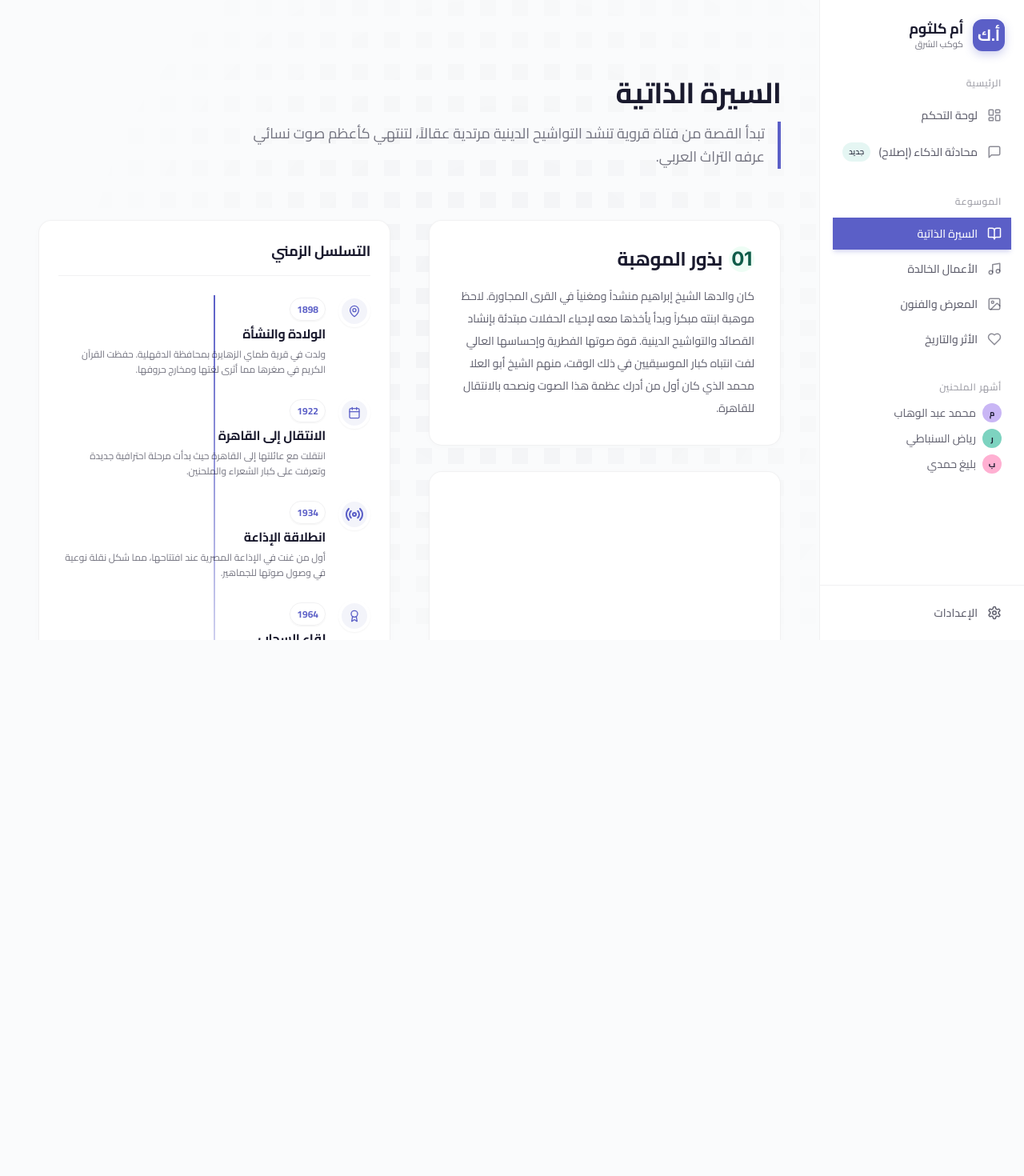
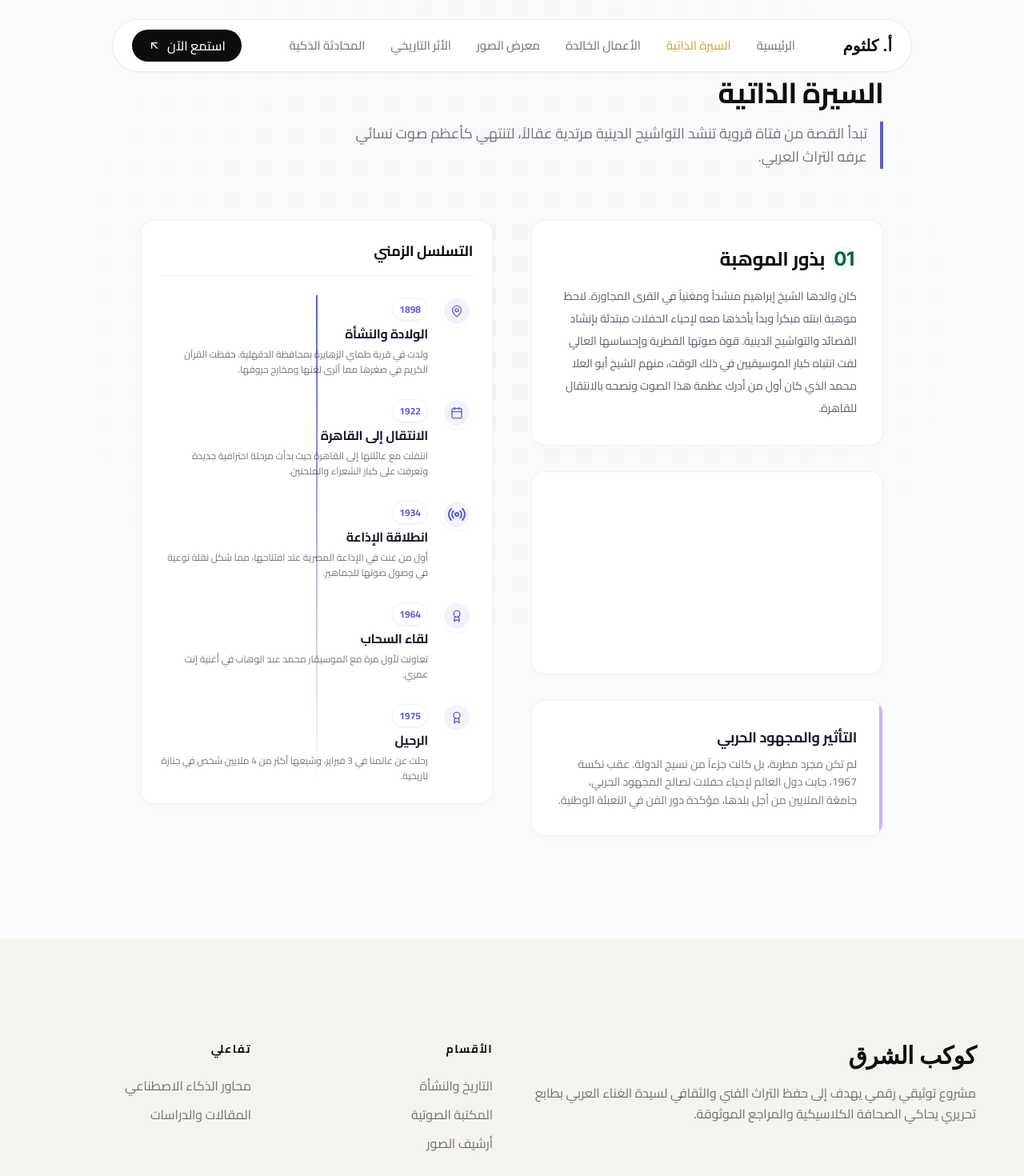
Before and after one commit to Megsyai/proj-de4efd0d, a React (Vite) app: page /biography in a window 1280 px wide. Shown: the top 1470 px of the page at 80% size. Before the commit the page ends 800 px from the top, so only its background shows below. Built offline with nearby package versions, Linux system fonts and the light colour scheme; the HTML template or start-up script is replaced by a standard one.

Commit message:
Update src/App.tsx

```diff
--- a/src/App.tsx
+++ b/src/App.tsx
@@ -1,27 +1,120 @@
 
-import { BrowserRouter, Routes, Route } from "react-router-dom";
-import { Sidebar } from "./components/Sidebar";
+import { BrowserRouter, Routes, Route, Link, useLocation } from "react-router-dom";
+import { ArrowUpLeft, Menu, X } from "lucide-react";
+import { useState, useEffect } from "react";
 import Home from "./pages/Home";
-import ChatDashboard from "./pages/ChatDashboard";
 import Biography from "./pages/Biography";
 import Discography from "./pages/Discography";
+import Gallery from "./pages/Gallery";
 import Legacy from "./pages/Legacy";
+import ChatDashboard from "./pages/ChatDashboard";
+
+const Navigation = () => {
+  const [isOpen, setIsOpen] = useState(false);
+  const location = useLocation();
+
+  const links = [
+    { path: "/", label: "الرئيسية" },
+    { path: "/biography", label: "السيرة الذاتية" },
+    { path: "/discography", label: "الأعمال الخالدة" },
+    { path: "/gallery", label: "معرض الصور" },
+    { path: "/legacy", label: "الأثر التاريخي" },
+    { path: "/chat", label: "المحادثة الذكية" },
+  ];
+
+  return (
+    <header className="fixed top-6 left-0 right-0 z-50 flex justify-center px-6">
+      <nav className="flex items-center justify-between px-6 py-3 w-full max-w-[1000px] rounded-full shadow-sm" style={{ background: '#ffffff', border: '1px solid rgba(13,13,13,0.08)' }}>
+        <Link to="/" className="font-serif text-xl font-bold text-[#0d0d0d]">أ. كلثوم</Link>
+
+        <div className="hidden md:flex gap-8">
+          {links.map(l => (
+            <Link
+              key={l.path}
+              to={l.path}
+              className={`text-[15px] font-medium transition-colors ${location.pathname === l.path ? 'text-[#c9a84c]' : 'text-[rgba(13,13,13,0.56)] hover:text-[#0d0d0d]'}`}
+            >
+              {l.label}
+            </Link>
+          ))}
+        </div>
+
+        <Link to="/discography" className="hidden md:flex items-center gap-2 px-5 py-2 rounded-full font-medium transition-transform hover:scale-105" style={{ background: '#0d0d0d', color: '#ffffff' }}>
+          استمع الآن <ArrowUpLeft size={16} />
+        </Link>
+
+        <button className="md:hidden" onClick={() => setIsOpen(!isOpen)}>
+          {isOpen ? <X color="#0d0d0d" /> : <Menu color="#0d0d0d" />}
+        </button>
+      </nav>
+
+      {/* Mobile Menu */}
+      {isOpen && (
+        <div className="absolute top-20 left-6 right-6 p-6 rounded-2xl md:hidden flex flex-col gap-4 shadow-lg" style={{ background: '#ffffff', border: '1px solid rgba(13,13,13,0.08)' }}>
+          {links.map(l => (
+            <Link key={l.path} to={l.path} onClick={() => setIsOpen(false)} className={`text-lg ${location.pathname === l.path ? 'text-[#c9a84c]' : 'text-[#0d0d0d]'}`}>
+              {l.label}
+            </Link>
+          ))}
+        </div>
+      )}
+    </header>
+  );
+};
+
+const Footer = () => (
+  <footer className="relative z-10 pt-32 pb-12 overflow-hidden" style={{ background: '#f5f3ee', color: '#0d0d0d' }}>
+    <div className="max-w-[1240px] mx-auto px-6 md:px-10">
+      <div className="grid grid-cols-1 md:grid-cols-4 gap-12 mb-24">
+        <div className="md:col-span-2">
+           <h3 className="font-serif text-3xl font-bold mb-4">كوكب الشرق</h3>
+           <p className="text-[16px] leading-[1.65]" style={{ color: 'rgba(13,13,13,0.56)' }}>
+             مشروع توثيقي رقمي يهدف إلى حفظ التراث الفني والثقافي لسيدة الغناء العربي بطابع تحريري يحاكي الصحافة الكلاسيكية والمراجع الموثوقة.
+           </p>
+        </div>
+        <div>
+           <h4 className="font-bold text-sm tracking-widest uppercase mb-6">الأقسام</h4>
+           <ul className="space-y-3" style={{ color: 'rgba(13,13,13,0.56)' }}>
+             <li><Link to="/biography" className="hover:text-[#0d0d0d]">التاريخ والنشأة</Link></li>
+             <li><Link to="/discography" className="hover:text-[#0d0d0d]">المكتبة الصوتية</Link></li>
+             <li><Link to="/gallery" className="hover:text-[#0d0d0d]">أرشيف الصور</Link></li>
+           </ul>
+        </div>
+        <div>
+           <h4 className="font-bold text-sm tracking-widest uppercase mb-6">تفاعلي</h4>
+           <ul className="space-y-3" style={{ color: 'rgba(13,13,13,0.56)' }}>
+             <li><Link to="/chat" className="hover:text-[#0d0d0d]">محاور الذكاء الاصطناعي</Link></li>
+             <li><Link to="/legacy" className="hover:text-[#0d0d0d]">المقالات والدراسات</Link></li>
+           </ul>
+        </div>
+      </div>
+
+      {/* Oversized Wordmark Signature Move */}
+      <div className="w-full text-center border-t py-12" style={{ borderColor: 'rgba(13,13,13,0.08)' }}>
+        <h1 className="font-serif tracking-tighter" style={{ fontSize: 'clamp(60px, 15vw, 200px)', lineHeight: '0.8', color: 'rgba(13,13,13,0.05)' }}>
+          أم كلثوم
+        </h1>
+      </div>
+    </div>
+  </footer>
+);
 
 function App() {
   return (
     <BrowserRouter>
-      <div className="flex h-screen overflow-hidden bg-[#fafbfc] text-[#1a1a2e] ds-bg" dir="rtl">
-        <Sidebar />
-        <main className="flex-1 h-full overflow-y-auto relative z-10 ds-scrollbar">
+      <div className="relative z-0 min-h-screen flex flex-col" style={{ background: '#f5f3ee', color: '#0d0d0d' }}>
+        <Navigation />
+        <main className="flex-1 relative z-10 select-auto">
           <Routes>
             <Route path="/" element={<Home />} />
-            <Route path="/chat" element={<ChatDashboard />} />
             <Route path="/biography" element={<Biography />} />
             <Route path="/discography" element={<Discography />} />
-            <Route path="/gallery" element={<div className="p-10 font-bold text-2xl">معرض الصور (قريباً في هذا النموذج)</div>} />
+            <Route path="/gallery" element={<Gallery />} />
             <Route path="/legacy" element={<Legacy />} />
+            <Route path="/chat" element={<ChatDashboard />} />
           </Routes>
         </main>
+        <Footer />
       </div>
     </BrowserRouter>
   );
```
